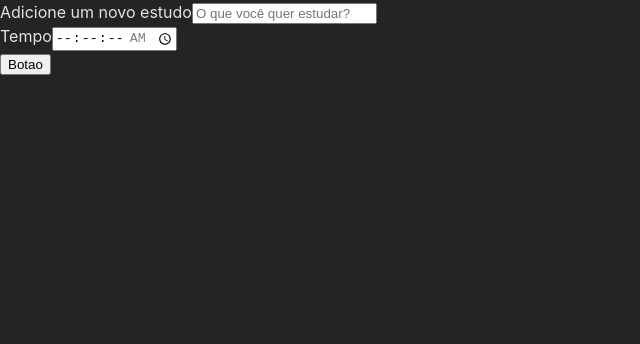
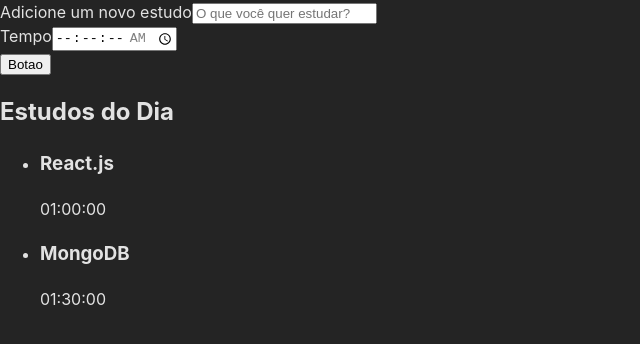
Before and after one commit to Smkhb/pomodoro-studies, a React (Vite) app: page / in a window 1280 px wide. Shown: the top 344 px of the page, without its empty margins (0-640 px from the left). Built offline with nearby package versions, Linux system fonts and the light colour scheme.

Commit message:
Lista de Estudos

```diff
--- /dev/null
+++ b/src/components/Lista/index.tsx
@@ -0,0 +1,18 @@
+
+export default function Lista() {
+  return (
+    <aside>
+        <h2>Estudos do Dia</h2>
+        <ul>
+            <li>
+               <h3>React.js</h3>
+               <span>01:00:00</span>
+            </li>
+            <li>
+                <h3>MongoDB</h3>
+                <span>01:30:00</span>
+            </li>
+        </ul>
+    </aside>
+  )
+}
--- a/src/main.tsx
+++ b/src/main.tsx
@@ -2,10 +2,12 @@
 import React from 'react'
 import ReactDOM from 'react-dom/client'
 import Formulario from './components/Fomulario'
+import Lista from './components/Lista'
 
 
 ReactDOM.createRoot(document.getElementById('root') as HTMLElement).render(
   <React.StrictMode>
     <Formulario />
+    <Lista/>
   </React.StrictMode>
 )
```
